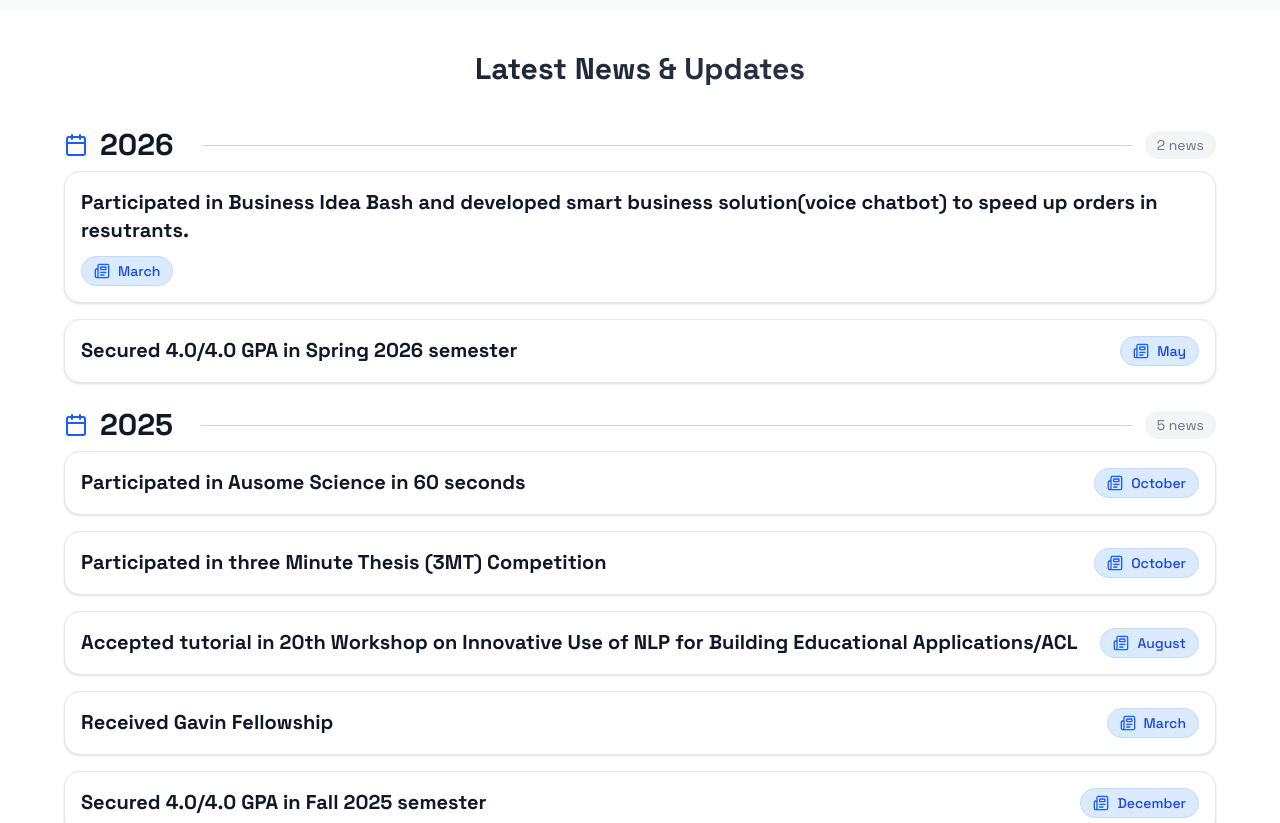
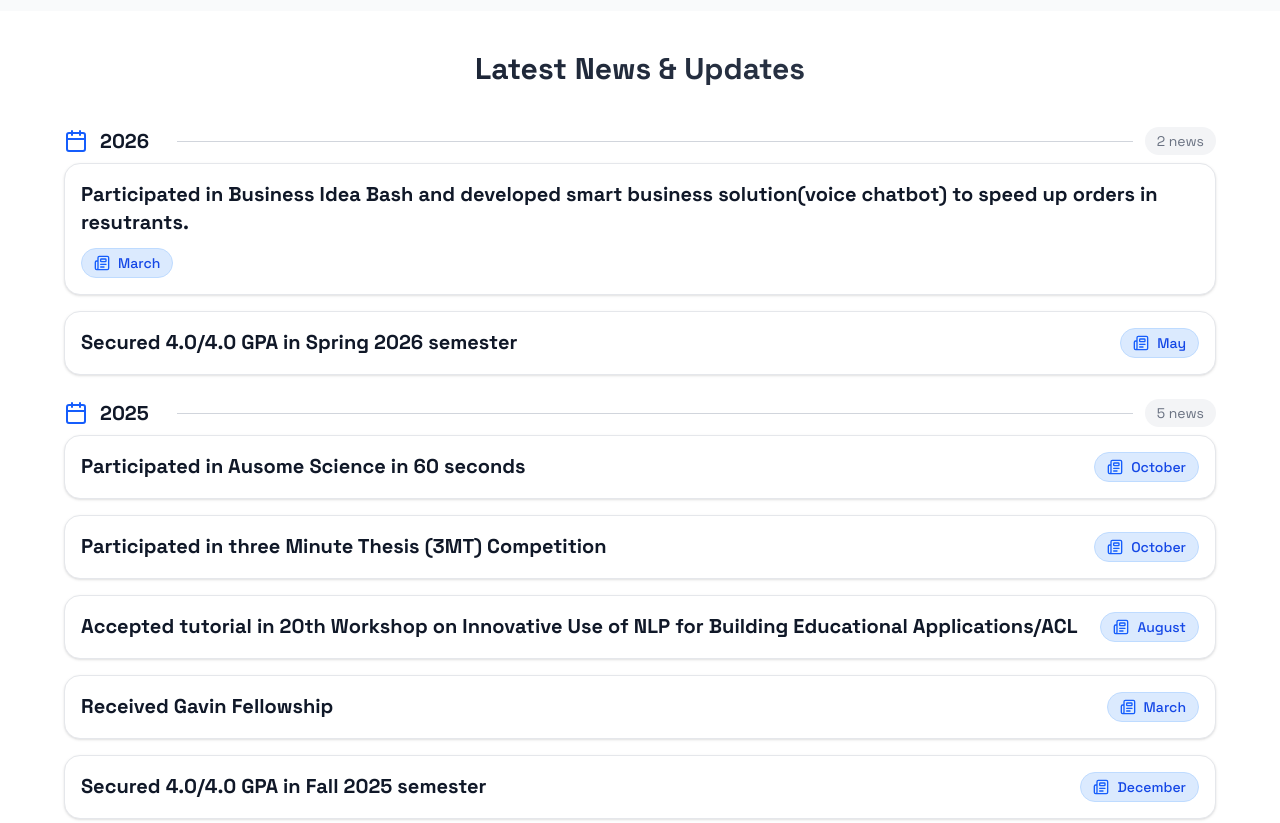
Before and after one commit to MahaZainab/MahaZainab.github.io, a React (Vite) app: page / in a window 1280 px wide. Shown: the part 2020-2843 px from the top of the page. Built offline with nearby package versions, Linux system fonts and the light colour scheme.

Commit message:
Auto commit on save

```diff
--- a/src/components/news.tsx
+++ b/src/components/news.tsx
@@ -49,7 +49,7 @@ export default function NewsSection() {
             <div key={year} className="space-y-2">
               <div className="flex items-center gap-3">
                 <Calendar className="w-6 h-6 text-blue-600" />
-                <h3 className="text-3xl font-bold text-gray-900">{year}</h3>
+                <h3 className="text-xl font-bold text-gray-900">{year}</h3>
                 <div className="flex-1 h-px bg-gray-300 ml-4"></div>
                 <span className="text-sm text-gray-500 bg-gray-100 px-3 py-1 rounded-full">
                   {visibleGroups[year]?.length} news
```
